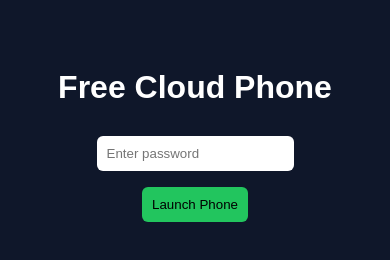
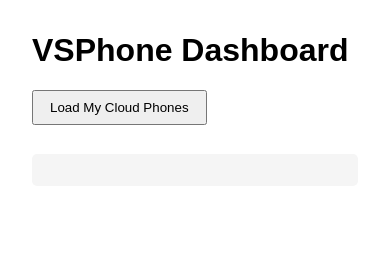
Before and after one commit to ordinaryYT/phonehost, a website: page index.html in a window 390 px wide. Drawn offline with Linux system fonts and the light colour scheme.

Commit message:
Revamp index.html for VSPhone Dashboard

```diff
--- a/index.html
+++ b/index.html
@@ -2,75 +2,31 @@
 <html lang="en">
 <head>
     <meta charset="UTF-8">
-  <title>Cloud Phone Test</title>
+    <title>VSPhone Dashboard</title>
     <style>
-    body {
-      font-family: Arial, sans-serif;
-      background: #0f172a;
-      color: white;
-      display: flex;
-      flex-direction: column;
-      align-items: center;
-      padding-top: 40px;
-    }
-    input, button {
-      padding: 10px;
-      margin: 8px;
-      border-radius: 6px;
-      border: none;
-    }
-    button {
-      background: #22c55e;
-      cursor: pointer;
-    }
-    #phone {
-      width: 360px;
-      height: 640px;
-      background: black;
-      margin-top: 20px;
-      display: none;
-    }
+        body { font-family: Arial, sans-serif; margin: 2rem; }
+        button { padding: 0.5rem 1rem; margin-bottom: 1rem; }
+        pre { background: #f5f5f5; padding: 1rem; border-radius: 5px; }
     </style>
 </head>
 <body>
-
-  <h1>Free Cloud Phone</h1>
-  <input id="password" type="password" placeholder="Enter password" />
-  <button onclick="startPhone()">Launch Phone</button>
-
-  <div id="phone"></div>
-
-  <!-- VSPhone H5 SDK -->
-  <script src="https://cloud.vsphone.com/static/sdk/armcloud-web-sdk.js"></script>
+    <h1>VSPhone Dashboard</h1>
+    <button id="loadPhones">Load My Cloud Phones</button>
+    <pre id="result"></pre>
 
     <script>
-    async function startPhone() {
-      const password = document.getElementById('password').value;
+        document.getElementById('loadPhones').addEventListener('click', async () => {
+            const resultEl = document.getElementById('result');
+            resultEl.textContent = 'Loading...';
 
-      const res = await fetch('/get-phone', {
-        method: 'POST',
-        headers: { 'Content-Type': 'application/json' },
-        body: JSON.stringify({ password })
+            try {
+                const res = await fetch('/api/phones');
+                const data = await res.json();
+                resultEl.textContent = JSON.stringify(data, null, 2);
+            } catch (err) {
+                resultEl.textContent = 'Error fetching phones';
+            }
         });
-
-      if (!res.ok) {
-        alert('Access denied');
-        return;
-      }
-
-      const data = await res.json();
-
-      document.getElementById('phone').style.display = 'block';
-
-      const engine = new ArmcloudEngine({
-        appId: data.appId,
-        roomCode: data.roomCode,
-        token: data.token,
-        viewId: 'phone'
-      });
-
-      engine.start();
-    }
     </script>
 </body>
 </html>
```
Lines whose indentation alone changed are shown as unchanged.
